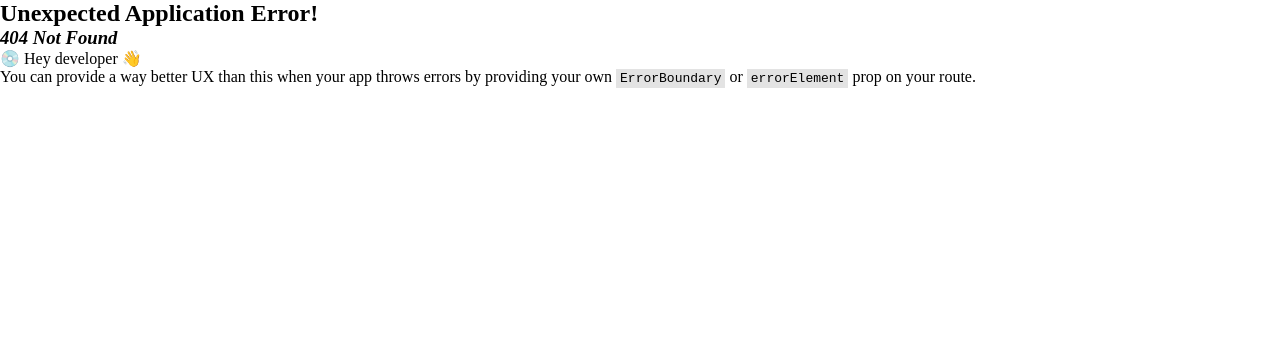
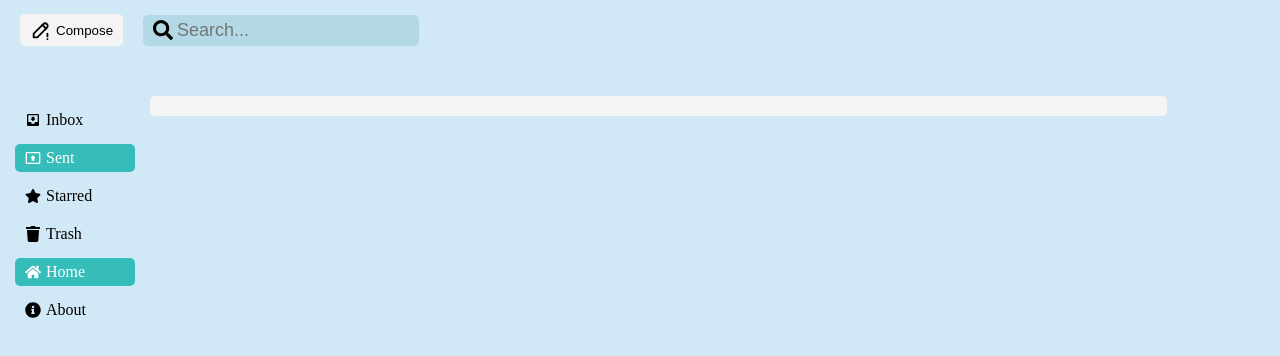
Before and after one commit to Omerf130/react-project-mail, a React (Vite) app: page /react-project-mail/sent in a window 1280 px wide. Before the commit this address had no page. Shown: the top 356 px of the page. Built offline with nearby package versions, Linux system fonts and the light colour scheme.

Commit message:
relative links added to github pages

```diff
--- a/package.json
+++ b/package.json
@@ -2,6 +2,7 @@
   "name": "react-day-3",
   "private": true,
   "version": "0.0.0",
+  "homepage": "https://omerf130.github.io/react-project-mail/",
   "type": "module",
   "scripts": {
     "start": "vite",
--- a/src/components/mainNav/MainNav.jsx
+++ b/src/components/mainNav/MainNav.jsx
@@ -9,7 +9,7 @@ export const MainNav = () => {
   return (
     <div className="main-nav-container">
       <NavLink
-        to="/inbox"
+        to="/react-project-mail/inbox"
         className={({ isActive, isPending }) =>
           isPending ? " nav-item pending" : isActive ? "nav-item active" : "nav-item"
         }
@@ -18,7 +18,7 @@ export const MainNav = () => {
         <div className="item-title">Inbox</div>
       </NavLink>
       <NavLink
-        to="/sent"
+        to="/react-project-mail/sent"
         className={({ isActive, isPending }) =>
           isPending ? " nav-item pending" : isActive ? "nav-item active" : "nav-item"
         }
@@ -27,7 +27,7 @@ export const MainNav = () => {
          <div className="item-title">Sent</div>
       </NavLink>
       <NavLink
-        to="/starred"
+        to="/react-project-mail/starred"
         className={({ isActive, isPending }) =>
           isPending ? " nav-item pending" : isActive ? "nav-item active" : "nav-item"
         }
@@ -36,7 +36,7 @@ export const MainNav = () => {
           <div className="item-title">Starred</div>
       </NavLink>
       <NavLink
-        to="/trash"
+        to="/react-project-mail/trash"
         className={({ isActive, isPending }) =>
           isPending ? " nav-item pending" : isActive ? "nav-item active" : "nav-item"
         }
@@ -45,7 +45,7 @@ export const MainNav = () => {
          <div className="item-title">Trash</div>
       </NavLink>
       <NavLink
-        to="/"
+        to="/react-project-mail/"
         className={({ isActive, isPending }) =>
           isPending ? " nav-item pending" : isActive ? "nav-item active" : "nav-item"
         }
@@ -54,7 +54,7 @@ export const MainNav = () => {
          <div className="item-title">Home</div>
       </NavLink>
       <NavLink
-        to="/about"
+        to="/react-project-mail/about"
         className={({ isActive, isPending }) =>
           isPending ? " nav-item pending" : isActive ? "nav-item active" : "nav-item"
         }
```
Also changed, not shown: src/main.jsx (+7 -7 lines).
